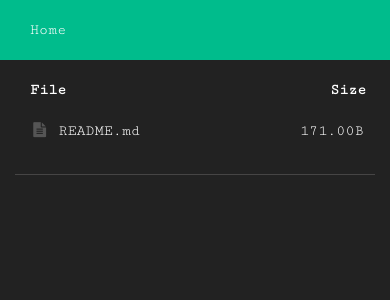
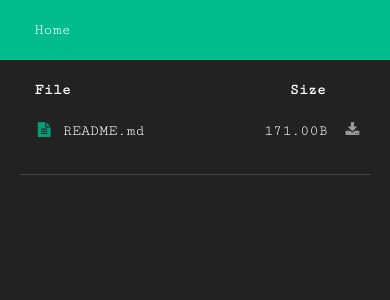
Before and after one commit to manta42404/DirectoryIndex, a PHP site: page / in a window 390 px wide. Shown: the top 300 px of the page. Run offline with PHP 8.4, Linux system fonts and the light colour scheme; some libraries are stand-ins or nearby versions.

Commit message:
improve themes and responsivity

```diff
--- a/resources/themes/dark/css/style.css
+++ b/resources/themes/dark/css/style.css
@@ -10,8 +10,16 @@ body.breadcrumb-fixed {
     padding-top: 56px;
 }
 
+.tab-container {
+    width: auto;
+    padding-right: 45px;
+}
+
 .container {
-    max-width: 960px;
+    width: 100%;
+    max-width: 1200px;
+    padding-right: 5%;
+    padding-left: 5%;
 }
 
 
@@ -55,16 +63,17 @@ body.breadcrumb-fixed {
 }
 
 .file-name i {
-    color: #555;
+    color: rgba(0, 188, 140, 0.8); /* #555 */
 }
 
 .file-download-button {
     display: inline-block;
+    margin-left: 100%;
     cursor: pointer;
-    margin-left: 100%;
-    padding: 6px 10px !important;
+    top: 0px;
+    left: 5px;
+
     position: absolute !important;
-    top: 4px;
 }
 
 .file-download-button i {
@@ -114,8 +123,4 @@ body.breadcrumb-fixed {
         max-width: 75%;
     }
 
-    .file-download-button {
-        display: none !important;
-    }
-
 }
--- a/resources/themes/dark/index.php
+++ b/resources/themes/dark/index.php
@@ -54,9 +54,10 @@
                 <?php endforeach; ?>
             <?php endif; ?>
 
+            <div class="tab-container">
                 <div id="directory-list-header">
                     <div class="row">
-                    <div class="col-md-7 col-sm-6 col-xs-10">File</div>
+                        <div class="col-md-7 col-sm-6 col-xs-10 text-left">File</div>
                         <div class="col-md-2 col-sm-2 col-xs-2 text-right">Size</div>
                         <div class="col-md-3 col-sm-4 hidden-xs text-right">Last Modified</div>
                     </div>
@@ -69,7 +70,7 @@
                             <a href="<?php echo $fileInfo['url_path']; ?>" class="clearfix" data-name="<?php echo $name; ?>">
 
                                 <div class="row">
-                                <span class="file-name col-md-7 col-sm-6 col-xs-9">
+                                    <span class="file-name col-md-7 col-sm-6 col-xs-9 text-left">
                                         <i class="fa <?php echo $fileInfo['icon_class']; ?> fa-fw"></i>
                                         <?php echo $name; ?>
                                     </span>
@@ -93,6 +94,7 @@
                         </li>
                     <?php endforeach; ?>
                 </ul>
+            </div>
             <hr>
             <div class="footer">
                 <?php /* Powered by, <a href="http://www.directorylister.com">Directory Lister</a> */ ?>
--- a/resources/themes/light/index.php
+++ b/resources/themes/light/index.php
@@ -54,9 +54,10 @@
                 <?php endforeach; ?>
             <?php endif; ?>
 
+            <div class="tab-container">
                 <div id="directory-list-header">
                     <div class="row">
-                    <div class="col-md-7 col-sm-6 col-xs-10">File</div>
+                        <div class="col-md-7 col-sm-6 col-xs-10 text-left">File</div>
                         <div class="col-md-2 col-sm-2 col-xs-2 text-right">Size</div>
                         <div class="col-md-3 col-sm-4 hidden-xs text-right">Last Modified</div>
                     </div>
@@ -69,7 +70,7 @@
                             <a href="<?php echo $fileInfo['url_path']; ?>" class="clearfix" data-name="<?php echo $name; ?>">
 
                                 <div class="row">
-                                <span class="file-name col-md-7 col-sm-6 col-xs-9">
+                                    <span class="file-name col-md-7 col-sm-6 col-xs-9 text-left">
                                         <i class="fa <?php echo $fileInfo['icon_class']; ?> fa-fw"></i>
                                         <?php echo $name; ?>
                                     </span>
@@ -93,6 +94,7 @@
                         </li>
                     <?php endforeach; ?>
                 </ul>
+            </div>
             <hr>
             <div class="footer">
                 <?php /* Powered by, <a href="http://www.directorylister.com">Directory Lister</a> */ ?>
```
Also changed, not shown: resources/themes/light/css/style.css (+14 -9 lines). Lines whose indentation alone changed are shown as unchanged.
